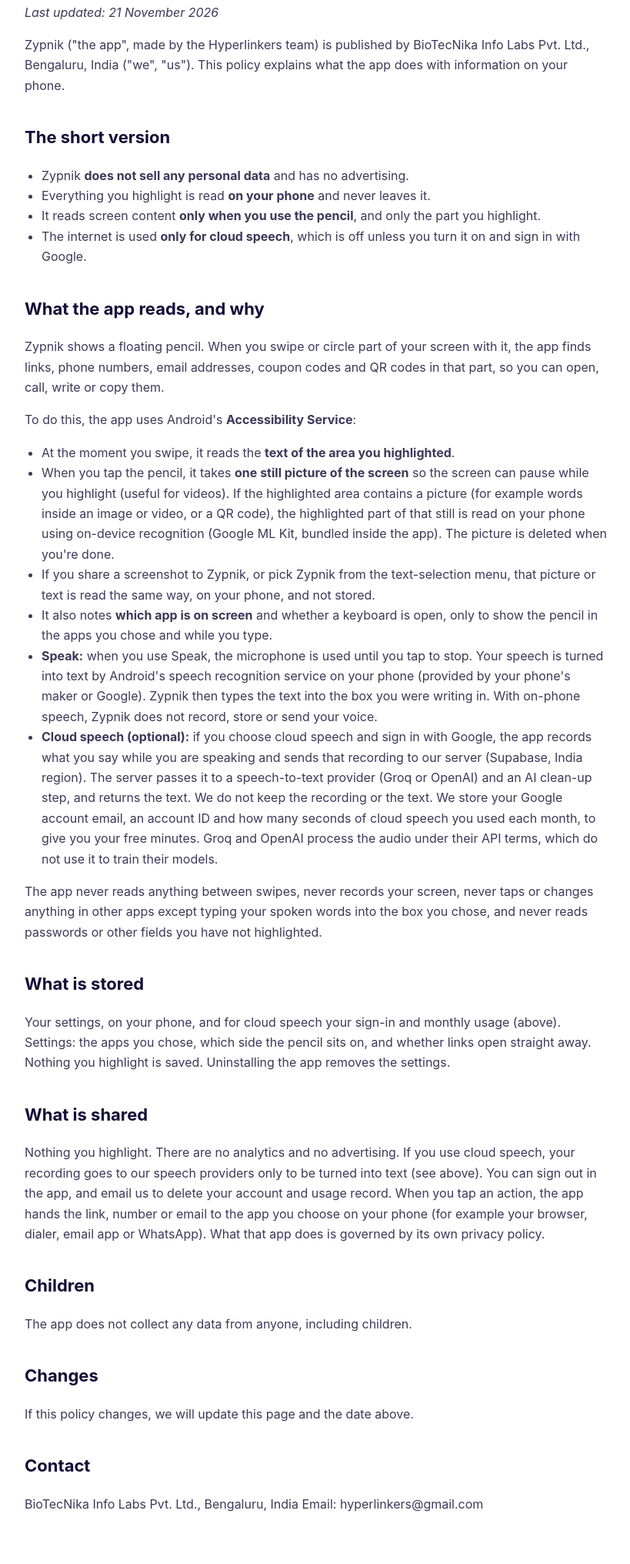
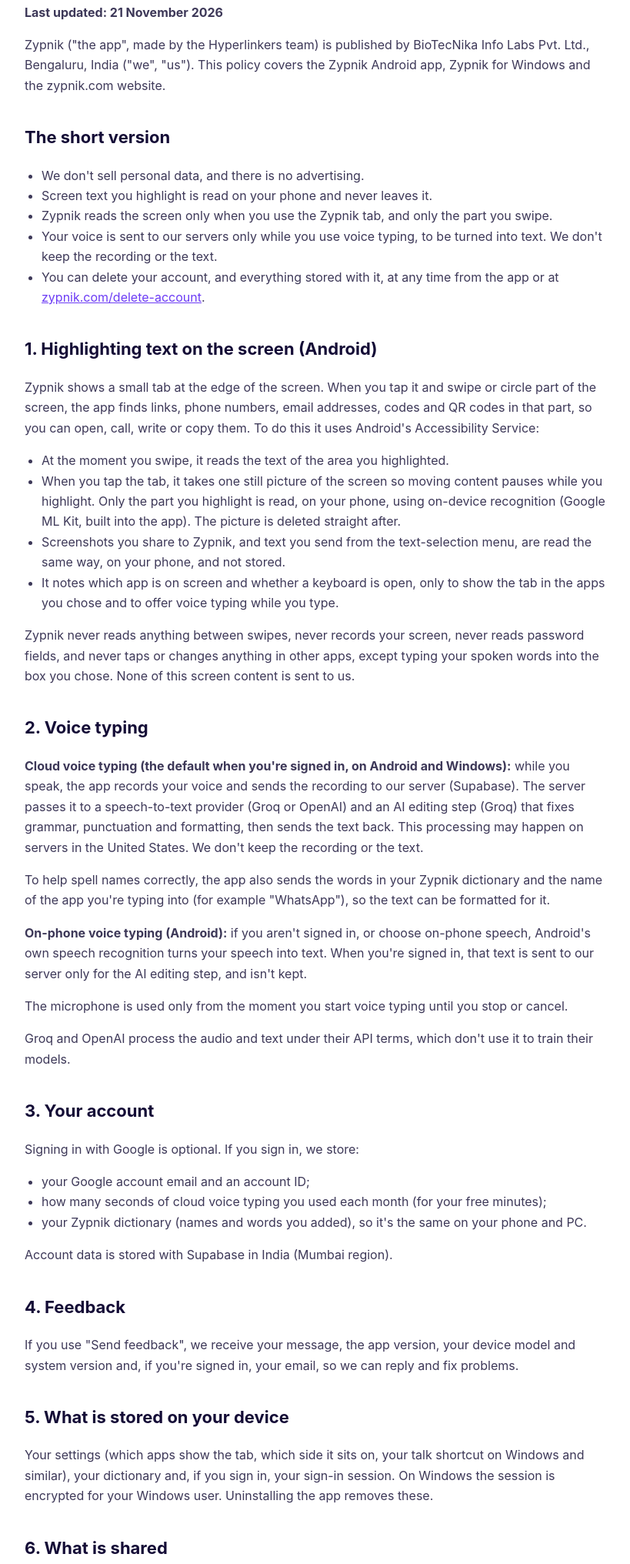
Before and after one commit to biotecnika/zypnik-site, a plain HTML site: page privacy.html in a window 1280 px wide. Shown: the part 200-2232 px from the top of the page at 77% size, without its empty margins (228-1047 px from the left). Drawn offline with Linux system fonts and the light colour scheme.

Commit message:
Privacy policy update (cloud voice, Windows, dictionary, feedback, deletion) and account deletion page
Co-Authored-By: Claude Opus 5.5 <noreply@anthropic.com>
Claude-Session: https://claude.ai/code/session_01RDTsnatt33wvE2CJGEjUR3

```diff
--- a/privacy.html
+++ b/privacy.html
@@ -1,63 +1,69 @@
 <!DOCTYPE html><html lang="en"><head><meta charset="utf-8"><meta name="viewport" content="width=device-width,initial-scale=1"><title>Privacy policy · Zypnik</title><link rel="icon" href="logo.svg" type="image/svg+xml"><meta name="theme-color" content="#140C36">
 <style>body{font-family:"Inter",system-ui,-apple-system,"Segoe UI",Roboto,sans-serif;color:#140C36;margin:0;line-height:1.65;-webkit-font-smoothing:antialiased}nav{border-bottom:1px solid #E6E1F7}nav div{max-width:760px;margin:0 auto;padding:0 24px;height:64px;display:flex;align-items:center}nav a{display:flex;gap:10px;align-items:center;font-weight:800;font-size:22px;text-decoration:none;color:inherit;letter-spacing:-.02em}nav img{width:32px}main{max-width:760px;margin:0 auto;padding:40px 24px 60px}h1{font-size:40px;letter-spacing:-.03em;line-height:1.1}h2{margin-top:36px;font-size:22px}p,li{color:#3d3858}a{color:#6C3BF5}ul{padding-left:22px}footer{border-top:1px solid #E6E1F7;color:#5B5675;font-size:14px;text-align:center;padding:28px}</style></head>
-<body><nav><div><a href="/"><img src="logo.svg" alt="">zypnik</a></div></nav><main><h1>Zypnik — Privacy Policy</h1>
-<p><em>Last updated: 21 November 2026</em></p>
-<p>Zypnik ("the app", made by the Hyperlinkers team) is published by BioTecNika Info Labs Pvt. Ltd., Bengaluru, India
-("we", "us"). This policy explains what the app does with information on your phone.</p>
+<body><nav><div><a href="/"><img src="logo.svg" alt="">zypnik</a></div></nav><main>
+<h1>Zypnik — Privacy Policy</h1>
+<p><b>Last updated: 21 November 2026</b></p>
+<p>Zypnik ("the app", made by the Hyperlinkers team) is published by BioTecNika Info Labs Pvt. Ltd., Bengaluru, India ("we", "us"). This policy covers the Zypnik Android app, Zypnik for Windows and the zypnik.com website.</p>
+
 <h2>The short version</h2>
 <ul>
-<li>Zypnik <strong>does not sell any personal data</strong> and has no advertising.</li>
-<li>Everything you highlight is read <strong>on your phone</strong> and never leaves it.</li>
-<li>It reads screen content <strong>only when you use the pencil</strong>, and only the part you highlight.</li>
-<li>The internet is used <strong>only for cloud speech</strong>, which is off unless you turn it on and sign
-  in with Google.</li>
+<li>We don't sell personal data, and there is no advertising.</li>
+<li>Screen text you highlight is read on your phone and never leaves it.</li>
+<li>Zypnik reads the screen only when you use the Zypnik tab, and only the part you swipe.</li>
+<li>Your voice is sent to our servers only while you use voice typing, to be turned into text. We don't keep the recording or the text.</li>
+<li>You can delete your account, and everything stored with it, at any time from the app or at <a href="/delete-account">zypnik.com/delete-account</a>.</li>
 </ul>
-<h2>What the app reads, and why</h2>
-<p>Zypnik shows a floating pencil. When you swipe or circle part of your screen with it,
-the app finds links, phone numbers, email addresses, coupon codes and QR codes in that part,
-so you can open, call, write or copy them.</p>
-<p>To do this, the app uses Android's <strong>Accessibility Service</strong>:</p>
+
+<h2>1. Highlighting text on the screen (Android)</h2>
+<p>Zypnik shows a small tab at the edge of the screen. When you tap it and swipe or circle part of the screen, the app finds links, phone numbers, email addresses, codes and QR codes in that part, so you can open, call, write or copy them. To do this it uses Android's Accessibility Service:</p>
 <ul>
-<li>At the moment you swipe, it reads the <strong>text of the area you highlighted</strong>.</li>
-<li>When you tap the pencil, it takes <strong>one still picture of the screen</strong> so the screen can pause
-  while you highlight (useful for videos). If the highlighted area contains a picture (for
-  example words inside an image or video, or a QR code), the highlighted part of that still is
-  read on your phone using on-device recognition (Google ML Kit, bundled inside the app). The
-  picture is deleted when you're done.</li>
-<li>If you share a screenshot to Zypnik, or pick Zypnik from the text-selection
-  menu, that picture or text is read the same way, on your phone, and not stored.</li>
-<li>It also notes <strong>which app is on screen</strong> and whether a keyboard is open, only to show the
-  pencil in the apps you chose and while you type.</li>
-<li><strong>Speak:</strong> when you use Speak, the microphone is used until you tap to stop. Your speech is
-  turned into text by Android's speech recognition service on your phone (provided by your
-  phone's maker or Google). Zypnik then types the text into the box you were writing in.
-  With on-phone speech, Zypnik does not record, store or send your voice.</li>
-<li><strong>Cloud speech (optional):</strong> if you choose cloud speech and sign in with Google, the app
-  records what you say while you are speaking and sends that recording to our server
-  (Supabase, India region). The server passes it to a speech-to-text provider (Groq or OpenAI)
-  and an AI clean-up step, and returns the text. We do not keep the recording or the text. We
-  store your Google account email, an account ID and how many seconds of cloud speech you used
-  each month, to give you your free minutes. Groq and OpenAI process the audio under their API
-  terms, which do not use it to train their models.</li>
+<li>At the moment you swipe, it reads the text of the area you highlighted.</li>
+<li>When you tap the tab, it takes one still picture of the screen so moving content pauses while you highlight. Only the part you highlight is read, on your phone, using on-device recognition (Google ML Kit, built into the app). The picture is deleted straight after.</li>
+<li>Screenshots you share to Zypnik, and text you send from the text-selection menu, are read the same way, on your phone, and not stored.</li>
+<li>It notes which app is on screen and whether a keyboard is open, only to show the tab in the apps you chose and to offer voice typing while you type.</li>
 </ul>
-<p>The app never reads anything between swipes, never records your screen, never taps or changes
-anything in other apps except typing your spoken words into the box you chose, and never reads
-passwords or other fields you have not highlighted.</p>
-<h2>What is stored</h2>
-<p>Your settings, on your phone, and for cloud speech your sign-in and monthly usage (above). Settings: the apps you chose, which side the pencil sits on, and
-whether links open straight away. Nothing you highlight is saved. Uninstalling the app
-removes the settings.</p>
-<h2>What is shared</h2>
-<p>Nothing you highlight. There are no analytics and no advertising. If you use cloud speech,
-your recording goes to our speech providers only to be turned into text (see above). You can
-sign out in the app, and email us to delete your account and usage record.
-When you tap an action, the app hands the link, number or email to the app you choose on your
-phone (for example your browser, dialer, email app or WhatsApp). What that app does is
-governed by its own privacy policy.</p>
-<h2>Children</h2>
-<p>The app does not collect any data from anyone, including children.</p>
-<h2>Changes</h2>
-<p>If this policy changes, we will update this page and the date above.</p>
-<h2>Contact</h2>
-<p>BioTecNika Info Labs Pvt. Ltd., Bengaluru, India
-Email: hyperlinkers@gmail.com</p></main><footer>© 2026 Zypnik by Hyperlinkers · BioTecNika Info Labs Pvt. Ltd., Bengaluru · <a href="mailto:hyperlinkers@gmail.com">hyperlinkers@gmail.com</a></footer></body></html>
+<p>Zypnik never reads anything between swipes, never records your screen, never reads password fields, and never taps or changes anything in other apps, except typing your spoken words into the box you chose. None of this screen content is sent to us.</p>
+
+<h2>2. Voice typing</h2>
+<p><b>Cloud voice typing (the default when you're signed in, on Android and Windows):</b> while you speak, the app records your voice and sends the recording to our server (Supabase). The server passes it to a speech-to-text provider (Groq or OpenAI) and an AI editing step (Groq) that fixes grammar, punctuation and formatting, then sends the text back. This processing may happen on servers in the United States. We don't keep the recording or the text.</p>
+<p>To help spell names correctly, the app also sends the words in your Zypnik dictionary and the name of the app you're typing into (for example "WhatsApp"), so the text can be formatted for it.</p>
+<p><b>On-phone voice typing (Android):</b> if you aren't signed in, or choose on-phone speech, Android's own speech recognition turns your speech into text. When you're signed in, that text is sent to our server only for the AI editing step, and isn't kept.</p>
+<p>The microphone is used only from the moment you start voice typing until you stop or cancel.</p>
+<p>Groq and OpenAI process the audio and text under their API terms, which don't use it to train their models.</p>
+
+<h2>3. Your account</h2>
+<p>Signing in with Google is optional. If you sign in, we store:</p>
+<ul>
+<li>your Google account email and an account ID;</li>
+<li>how many seconds of cloud voice typing you used each month (for your free minutes);</li>
+<li>your Zypnik dictionary (names and words you added), so it's the same on your phone and PC.</li>
+</ul>
+<p>Account data is stored with Supabase in India (Mumbai region).</p>
+
+<h2>4. Feedback</h2>
+<p>If you use "Send feedback", we receive your message, the app version, your device model and system version and, if you're signed in, your email, so we can reply and fix problems.</p>
+
+<h2>5. What is stored on your device</h2>
+<p>Your settings (which apps show the tab, which side it sits on, your talk shortcut on Windows and similar), your dictionary and, if you sign in, your sign-in session. On Windows the session is encrypted for your Windows user. Uninstalling the app removes these.</p>
+
+<h2>6. What is shared</h2>
+<p>Nothing you highlight. We use no analytics or advertising tools. Voice recordings and text go to our speech and AI providers only to produce your text, as described above. When you tap an action, the app passes the link, number or email to the app you choose (your browser, dialer, email app or WhatsApp), which handles it under its own privacy policy.</p>
+
+<h2>7. Deleting your data</h2>
+<ul>
+<li><b>In the Android app:</b> Settings tab → <b>Delete my account</b>.</li>
+<li><b>On Windows:</b> tray icon → <b>Delete my account…</b></li>
+<li><b>Without the app:</b> see <a href="/delete-account">zypnik.com/delete-account</a>.</li>
+</ul>
+<p>Deleting your account permanently removes your account, dictionary and usage record from our servers straight away. Feedback you sent is kept without your name or email.</p>
+
+<h2>8. Children</h2>
+<p>Zypnik is meant for adults (18+) and is not directed at children.</p>
+
+<h2>9. Changes</h2>
+<p>If this policy changes, we'll update this page and the date above.</p>
+
+<h2>10. Contact</h2>
+<p>BioTecNika Info Labs Pvt. Ltd., Bengaluru, India<br>Email: <a href="mailto:hyperlinkers@gmail.com">hyperlinkers@gmail.com</a></p>
+</main>
+</main><footer>© 2026 Zypnik by Hyperlinkers · BioTecNika Info Labs Pvt. Ltd., Bengaluru · <a href="mailto:hyperlinkers@gmail.com">hyperlinkers@gmail.com</a></footer></body></html>
```
Also changed, not shown: delete-account.html (added, +22 -0 lines), 1 other file.
